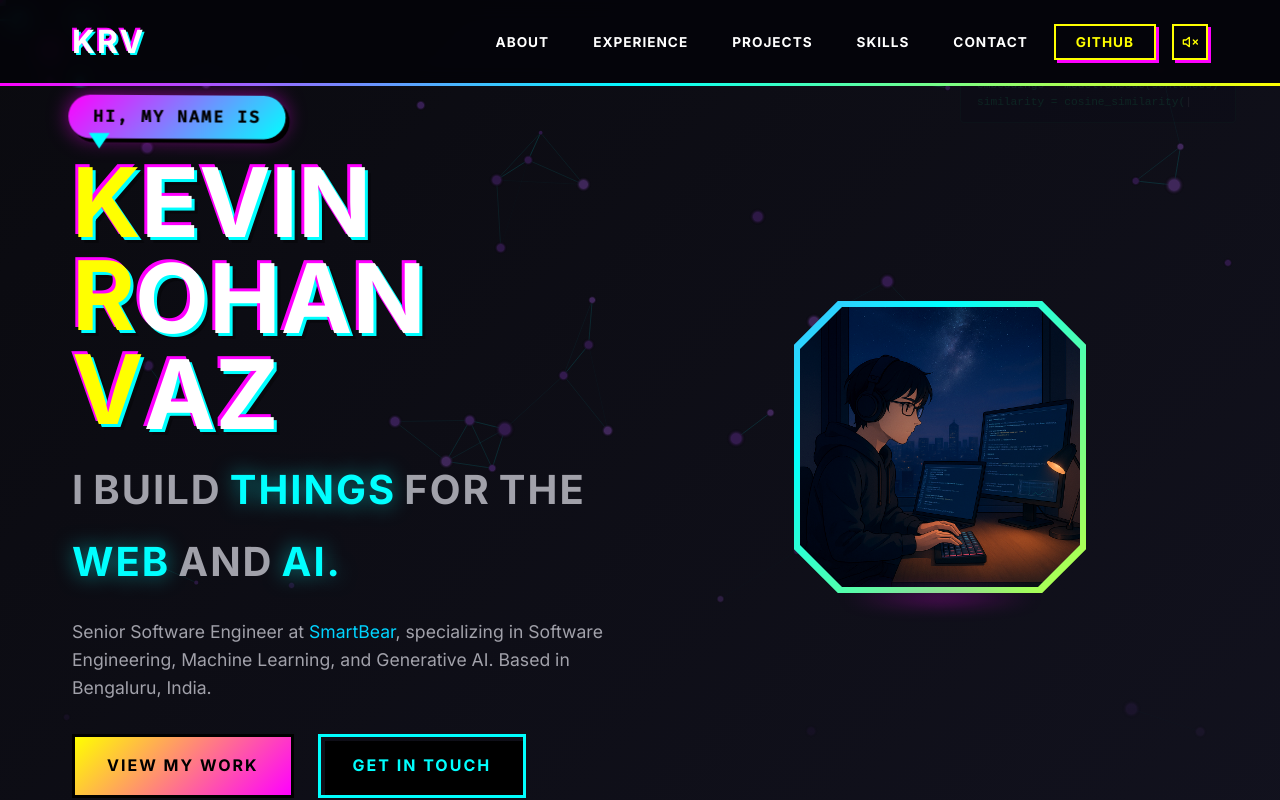
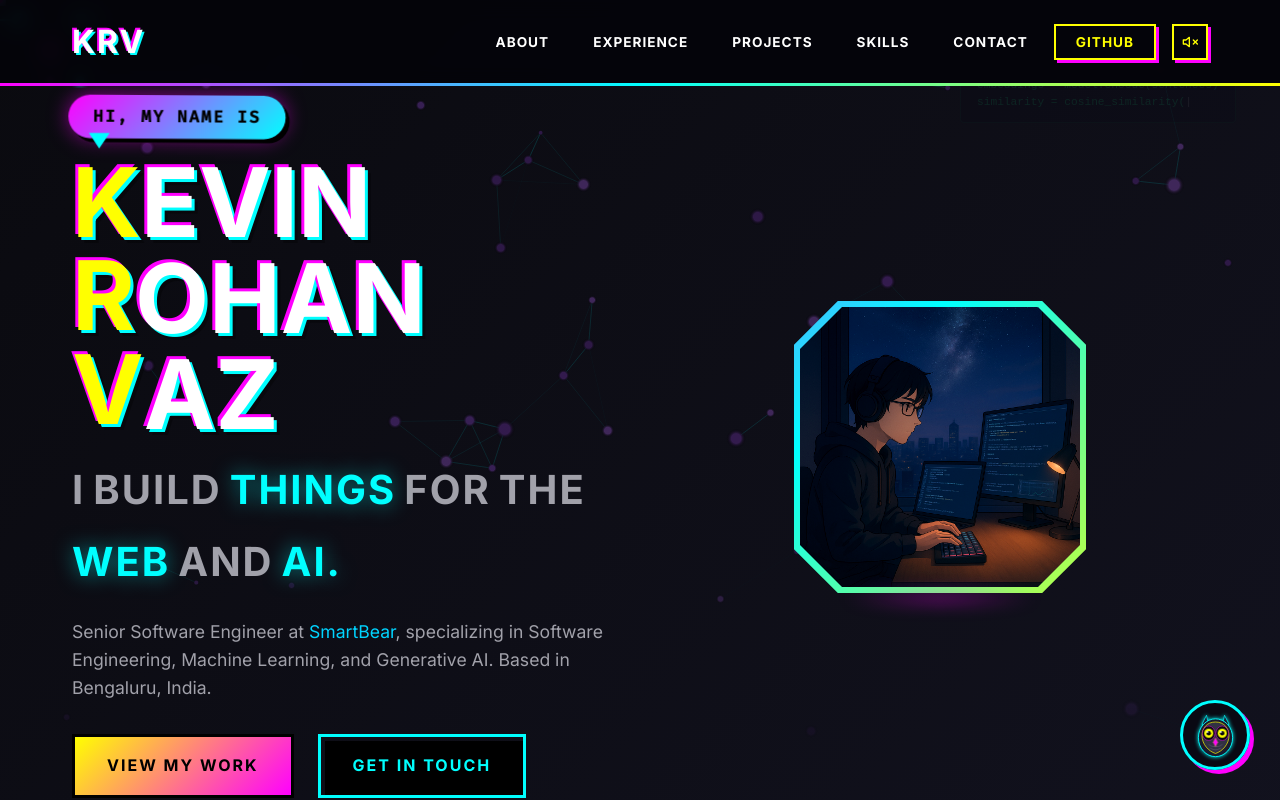
Before and after one commit to kevinrvaz/kevinrvaz.engineer, a Svelte app: page / in a window 1280 px wide. Shown: the top 800 px of the page. Built offline with nearby package versions, Linux system fonts and the light colour scheme.

Commit message:
feat: add owl chat

```diff
--- a/src/App.svelte
+++ b/src/App.svelte
@@ -9,6 +9,7 @@
   import Nav from './components/Nav.svelte';
   import CodeSnippets from './components/CodeSnippets.svelte';
   import CircuitBoard from './components/CircuitBoard.svelte';
+  import OwlChatButton from './components/OwlChatButton.svelte';
   import { createNeuralNetwork } from './lib/neuralNetwork.js';
   import { createCodeSnippetManager } from './lib/codeSnippets.js';
   import { createCircuitTileManager } from './lib/circuitTiles.js';
@@ -87,6 +88,9 @@
   <Skills />
   <Contact />
 </main>
+
+<!-- Owl Chat Button -->
+<OwlChatButton />
 
 <style>
   .neural-canvas {
--- /dev/null
+++ b/src/components/OwlChatButton.svelte
@@ -0,0 +1,312 @@
+<script>
+  let isHovered = false;
+  let isOpen = false;
+
+  function handleClick() {
+    isOpen = !isOpen;
+  }
+</script>
+
+<div class="owl-chat-container">
+  <button
+    class="owl-button"
+    class:hovered={isHovered}
+    class:open={isOpen}
+    on:mouseenter={() => isHovered = true}
+    on:mouseleave={() => isHovered = false}
+    on:click={handleClick}
+    aria-label="Chat with Minerva"
+  >
+    <svg viewBox="0 0 100 100" class="owl-svg">
+      <!-- Ear tufts -->
+      <polygon class="ear left-ear" points="20,25 30,5 35,30" />
+      <polygon class="ear right-ear" points="80,25 70,5 65,30" />
+
+      <!-- Head/body shape -->
+      <ellipse class="body" cx="50" cy="55" rx="38" ry="42" />
+
+      <!-- Face disc (barn owl heart shape) -->
+      <path class="face-disc" d="M50,20 C70,20 80,35 80,50 C80,70 65,85 50,90 C35,85 20,70 20,50 C20,35 30,20 50,20" />
+
+      <!-- Eye sockets -->
+      <ellipse class="eye-socket left-socket" cx="35" cy="45" rx="14" ry="16" />
+      <ellipse class="eye-socket right-socket" cx="65" cy="45" rx="14" ry="16" />
+
+      <!-- Eyes -->
+      <circle class="eye left-eye" cx="35" cy="45" r="10" />
+      <circle class="eye right-eye" cx="65" cy="45" r="10" />
+
+      <!-- Pupils -->
+      <circle class="pupil left-pupil" cx="35" cy="45" r="5" />
+      <circle class="pupil right-pupil" cx="65" cy="45" r="5" />
+
+      <!-- Eye shine -->
+      <circle class="eye-shine" cx="32" cy="42" r="2" />
+      <circle class="eye-shine" cx="62" cy="42" r="2" />
+
+      <!-- Beak -->
+      <path class="beak" d="M50,55 L45,65 L50,75 L55,65 Z" />
+
+      <!-- Chest feathers pattern -->
+      <path class="chest-feathers" d="M35,70 Q40,75 50,75 Q60,75 65,70" />
+      <path class="chest-feathers" d="M38,78 Q45,82 50,82 Q55,82 62,78" />
+    </svg>
+
+    <span class="chat-label">Chat</span>
+  </button>
+
+  {#if isOpen}
+    <div class="chat-tooltip">
+      <div class="tooltip-content">
+        <p>Hoo hoo! I'm Minerva. Want to chat?</p>
+        <div class="chat-links">
+          <a href="#contact" class="chat-link" on:click={() => isOpen = false}>Contact Section</a>
+          <a href="https://linkedin.com/in/kevin-rohan-vaz" target="_blank" rel="noopener noreferrer" class="chat-link secondary">LinkedIn</a>
+        </div>
+      </div>
+    </div>
+  {/if}
+</div>
+
+<style>
+  .owl-chat-container {
+    position: fixed;
+    bottom: 30px;
+    right: 30px;
+    z-index: 1000;
+  }
+
+  .owl-button {
+    width: 70px;
+    height: 70px;
+    border: 3px solid #00ffff;
+    border-radius: 50%;
+    background: rgba(10, 10, 20, 0.95);
+    cursor: pointer;
+    padding: 8px;
+    box-shadow: 4px 4px 0 #ff00ff;
+    transition: all 0.3s cubic-bezier(0.16, 1, 0.3, 1);
+    display: flex;
+    flex-direction: column;
+    align-items: center;
+    justify-content: center;
+    overflow: visible;
+  }
+
+  .owl-button:hover {
+    transform: translate(-4px, -4px);
+    box-shadow: 8px 8px 0 #ff00ff, 0 0 20px rgba(0, 255, 255, 0.5);
+    border-color: #ffff00;
+  }
+
+  .owl-button.open {
+    border-color: #ffff00;
+    box-shadow: 6px 6px 0 #ff00ff, 0 0 30px rgba(255, 0, 255, 0.4);
+  }
+
+  .owl-svg {
+    width: 45px;
+    height: 45px;
+    filter: drop-shadow(0 0 2px #00ffff);
+    transition: all 0.3s ease;
+  }
+
+  .owl-button:hover .owl-svg {
+    filter: drop-shadow(0 0 6px #00ffff);
+    animation: owl-bounce 0.5s ease;
+  }
+
+  @keyframes owl-bounce {
+    0%, 100% { transform: translateY(0) rotate(0deg); }
+    25% { transform: translateY(-3px) rotate(-5deg); }
+    50% { transform: translateY(0) rotate(0deg); }
+    75% { transform: translateY(-2px) rotate(5deg); }
+  }
+
+  /* Owl SVG styles */
+  .ear {
+    fill: #1a1a2e;
+    stroke: #00ffff;
+    stroke-width: 1.5;
+  }
+
+  .body {
+    fill: #1a1a2e;
+    stroke: #00ffff;
+    stroke-width: 2;
+  }
+
+  .face-disc {
+    fill: rgba(255, 255, 255, 0.1);
+    stroke: #ffff00;
+    stroke-width: 1.5;
+  }
+
+  .eye-socket {
+    fill: rgba(0, 0, 0, 0.8);
+    stroke: #ff00ff;
+    stroke-width: 1;
+  }
+
+  .eye {
+    fill: #ffff00;
+    transition: all 0.3s ease;
+  }
+
+  .owl-button:hover .eye {
+    fill: #00ffff;
+  }
+
+  .pupil {
+    fill: #0a0a0f;
+    transition: all 0.2s ease;
+  }
+
+  .owl-button:hover .pupil {
+    r: 4;
+  }
+
+  .eye-shine {
+    fill: #ffffff;
+  }
+
+  .beak {
+    fill: #ff00ff;
+    stroke: #ffff00;
+    stroke-width: 0.5;
+  }
+
+  .chest-feathers {
+    fill: none;
+    stroke: rgba(255, 255, 255, 0.3);
+    stroke-width: 1;
+  }
+
+  .chat-label {
+    display: none;
+    font-family: 'Inter', sans-serif;
+    font-size: 10px;
+    font-weight: 600;
+    color: #00ffff;
+    text-transform: uppercase;
+    letter-spacing: 1px;
+    margin-top: 2px;
+  }
+
+  /* Chat tooltip */
+  .chat-tooltip {
+    position: absolute;
+    bottom: 85px;
+    right: 0;
+    background: rgba(10, 10, 20, 0.95);
+    border: 3px solid #00ffff;
+    box-shadow: 6px 6px 0 #ff00ff;
+    padding: 15px 20px;
+    min-width: 200px;
+    animation: tooltip-appear 0.3s cubic-bezier(0.16, 1, 0.3, 1);
+    backdrop-filter: blur(10px);
+  }
+
+  @keyframes tooltip-appear {
+    0% {
+      opacity: 0;
+      transform: translateY(10px) scale(0.95);
+    }
+    100% {
+      opacity: 1;
+      transform: translateY(0) scale(1);
+    }
+  }
+
+  .chat-tooltip::after {
+    content: '';
+    position: absolute;
+    bottom: -12px;
+    right: 25px;
+    border-left: 12px solid transparent;
+    border-right: 12px solid transparent;
+    border-top: 12px solid #00ffff;
+  }
+
+  .tooltip-content p {
+    font-family: 'Inter', sans-serif;
+    font-size: 14px;
+    color: #fff;
+    margin: 0 0 12px 0;
+    text-shadow: -1px 0 #ff00ff, 1px 0 #00ffff;
+  }
+
+  .chat-links {
+    display: flex;
+    flex-direction: column;
+    gap: 8px;
+  }
+
+  .chat-link {
+    display: inline-block;
+    font-family: 'Inter', sans-serif;
+    font-size: 11px;
+    font-weight: 600;
+    color: #0a0a0f;
+    background: linear-gradient(90deg, #ff00ff, #00ffff);
+    padding: 8px 16px;
+    text-decoration: none;
+    text-transform: uppercase;
+    letter-spacing: 1px;
+    transition: all 0.3s cubic-bezier(0.16, 1, 0.3, 1);
+    border: none;
+    text-align: center;
+  }
+
+  .chat-link:hover {
+    transform: translate(-2px, -2px);
+    box-shadow: 4px 4px 0 #ffff00;
+    color: #0a0a0f;
+    text-shadow: none;
+  }
+
+  .chat-link.secondary {
+    background: transparent;
+    border: 2px solid #ffff00;
+    color: #ffff00;
+  }
+
+  .chat-link.secondary:hover {
+    background: #ffff00;
+    color: #0a0a0f;
+  }
+
+  /* Blink animation for the owl */
+  @keyframes owl-blink {
+    0%, 90%, 100% { transform: scaleY(1); }
+    95% { transform: scaleY(0.1); }
+  }
+
+  .owl-button:not(:hover) .eye {
+    animation: owl-blink 4s ease-in-out infinite;
+    transform-origin: center;
+  }
+
+  /* Mobile adjustments */
+  @media (max-width: 768px) {
+    .owl-chat-container {
+      bottom: 20px;
+      right: 20px;
+    }
+
+    .owl-button {
+      width: 60px;
+      height: 60px;
+    }
+
+    .owl-svg {
+      width: 38px;
+      height: 38px;
+    }
+
+    .chat-tooltip {
+      right: -10px;
+      min-width: 180px;
+    }
+  }
+</style>
```
Also changed, not shown: 1 other file (tests, documents, lock files or other folders).
